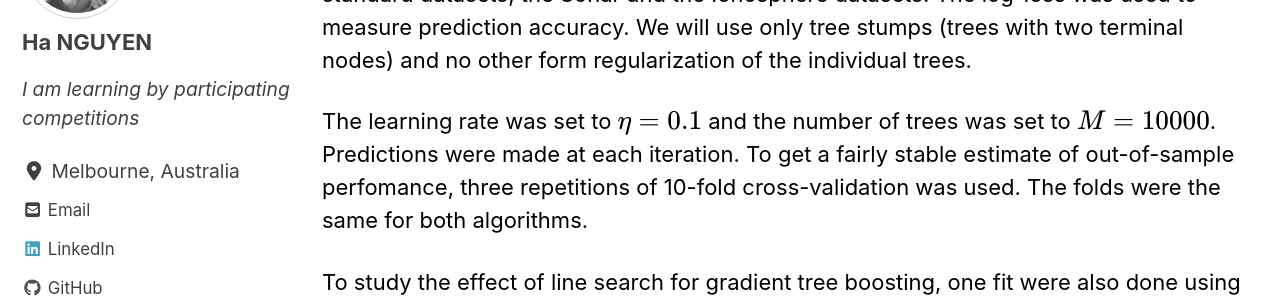
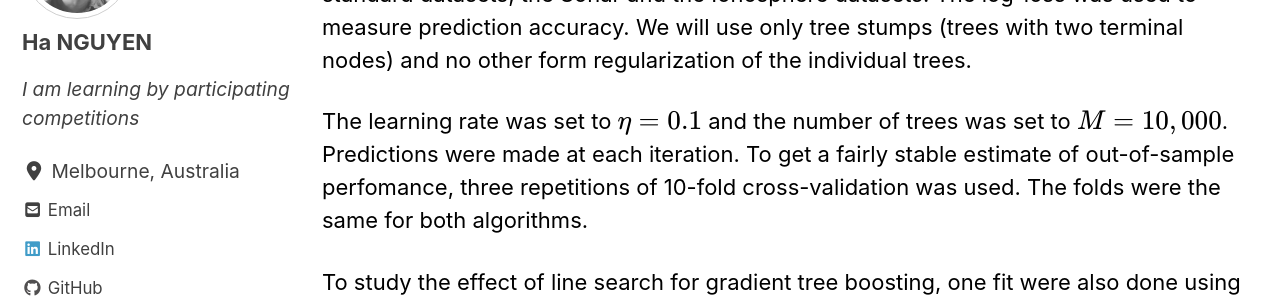
Before and after one commit to datasciblog/datasciblog.github.io, a Jekyll site: the page built from _posts/2020-02-26-tree-boosting-03.md, in a window 1280 px wide and 900 px high, scrolled down 24516 px. Shown: the part 157-457 px from the top of the window. Built offline with Jekyll 4.4.1, drawn with Linux system fonts in a browser that asks for light colours; cached includes are drawn as plain includes; nearby versions of some CDN libraries; formulas are drawn with MathJax 3.

Commit message:
Update 2020-02-26-tree-boosting-03.md

```diff
--- a/_posts/2020-02-26-tree-boosting-03.md
+++ b/_posts/2020-02-26-tree-boosting-03.md
@@ -473,7 +473,7 @@ Considering this, gradient tree boosting can be seen to generally use a more acc
 To get an idea of how they compare in practice, we will test their performance on two standard datasets, the Sonar and the Ionosphere datasets. The log-loss was used to measure prediction accuracy. We will use only tree stumps (trees with two terminal nodes) and no other form regularization of the individual
 trees.
 
-The learning rate was set to $\eta = 0.1$ and the number of trees was set to $M = 10000$. Predictions were made at each iteration. To get a fairly stable estimate of out-of-sample perfomance, three repetitions of 10-fold cross-validation was used. The folds were the same for both algorithms.
+The learning rate was set to $\eta = 0.1$ and the number of trees was set to $M = 10,000$. Predictions were made at each iteration. To get a fairly stable estimate of out-of-sample perfomance, three repetitions of 10-fold cross-validation was used. The folds were the same for both algorithms.
 
 To study the effect of line search for gradient tree boosting, one fit were also done using gradient boosting with line search.
 
```
